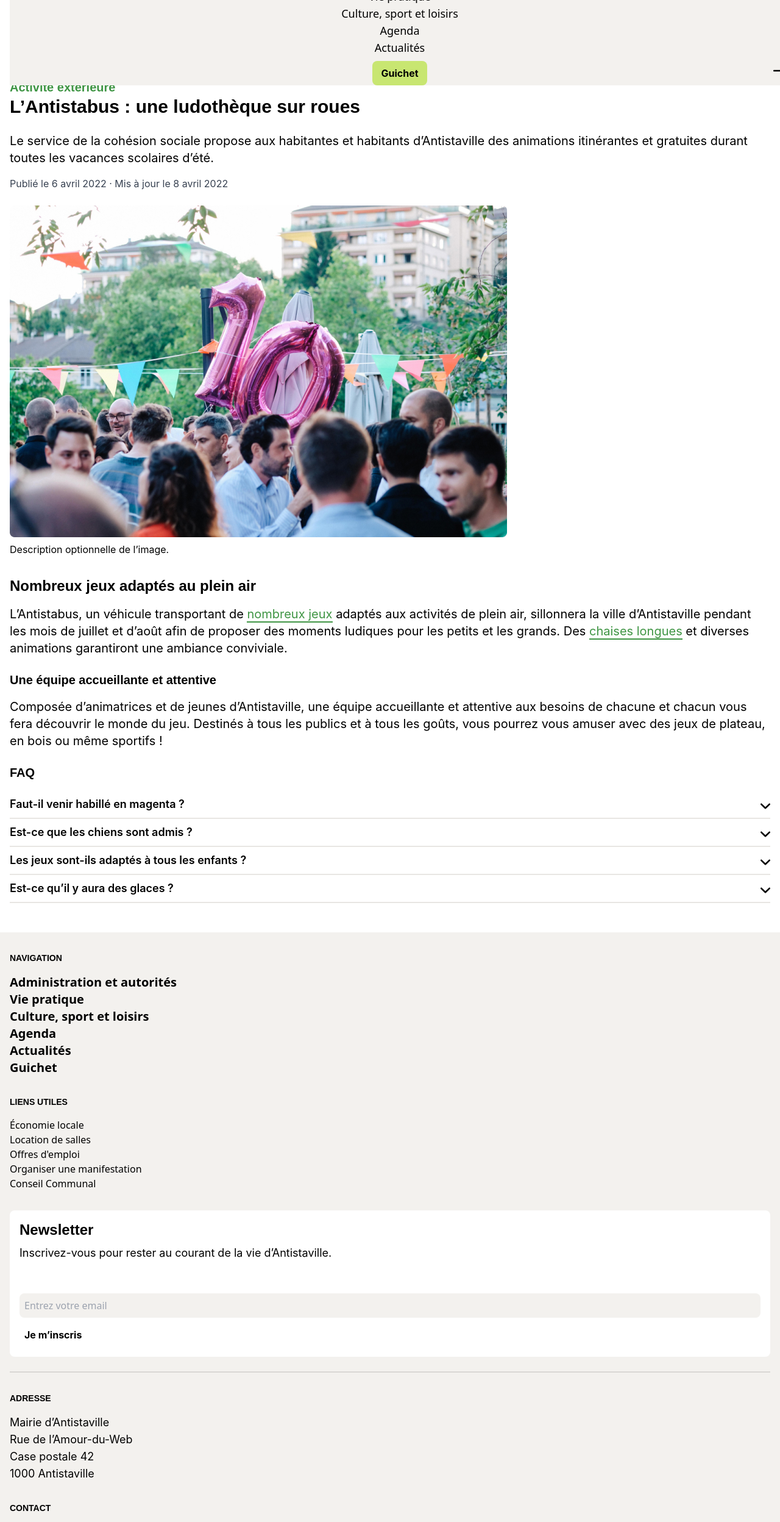
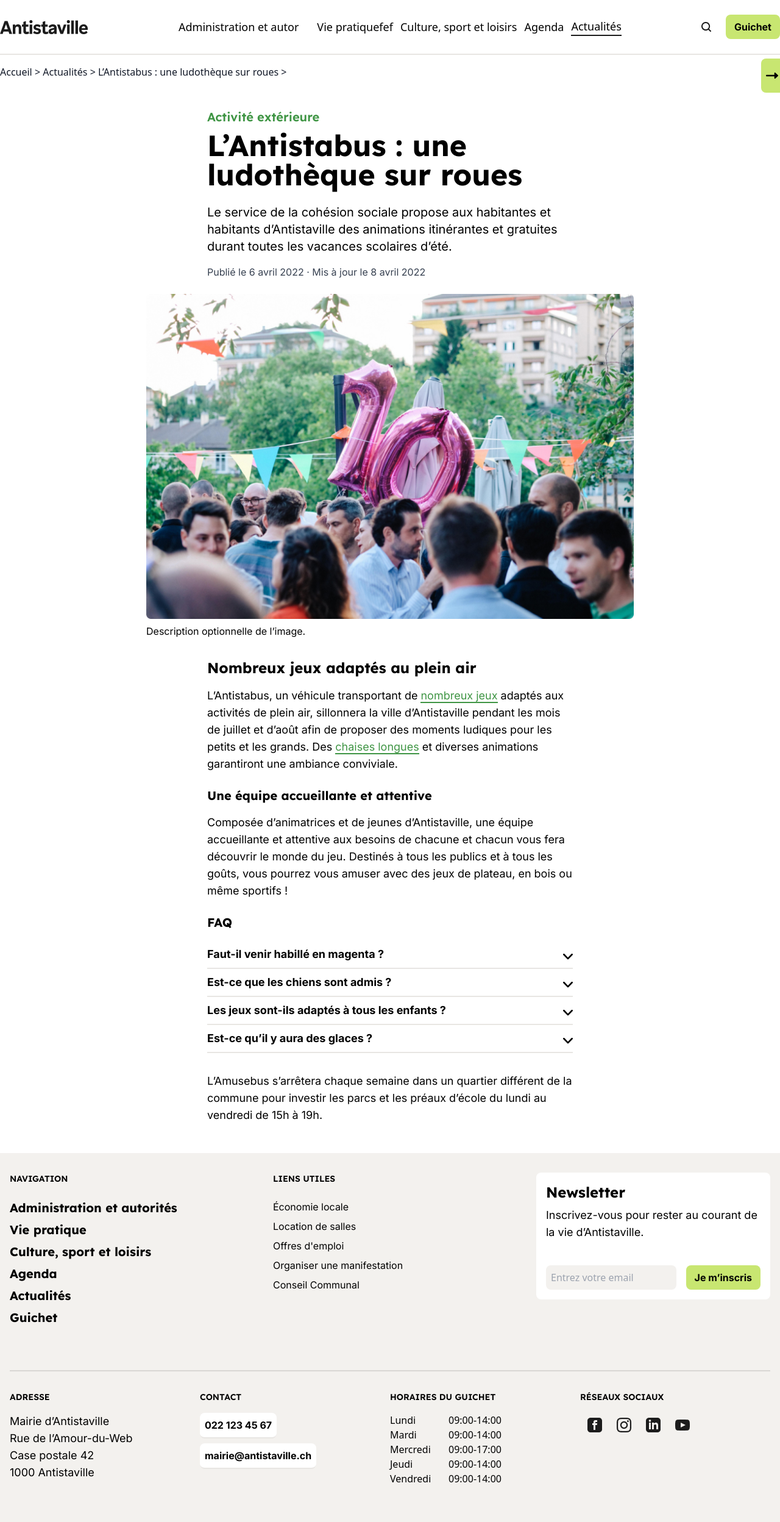
Before and after one commit to Boris74000/exercice-antistaville, a website: page public/index.html in a window 1280 px wide. Shown: the top 2496 px of the page at 61% size. Drawn offline with Linux system fonts and the light colour scheme.

Commit message:
Fin d'intégration

```diff
--- a/public/index.html
+++ b/public/index.html
@@ -4,63 +4,88 @@
     <meta charset="UTF-8">
     <meta http-equiv="X-UA-Compatible" content="IE=edge,chrome=1">
     <meta name="viewport" content="width=device-width, initial-scale=1">
-    <title>Antistaville - Actualité</title>
+    <meta name="description" content="L'Antistabus renforce la cohésion sociale">
+    <title>L’Antistabus : une ludothèque sur roues</title>
+    <link rel="preconnect" href="https://fonts.googleapis.com">
+    <link rel="preconnect" href="https://fonts.gstatic.com" crossorigin>
+    <link href="https://fonts.googleapis.com/css2?family=Inter:wght@400;700&family=Lexend:wght@600;700&display=swap" rel="stylesheet">
     <link rel="stylesheet" href="./output.css">
 </head>
 <body>
     <main>
-        <header class="relative flex justify-between items-center py-6 border-b-2 border-antistaville-gray-200 mx-4">
+        <header class="relative flex justify-between items-center py-6 border-b-2 border-antistaville-gray-200 mx-4 sm:container sm:mx-auto">
             <img src="img/antistaville.png" alt="Logo de Antistaville"/>
-            <nav id="main-menu" class="fixed left-0 top-0 w-full z-10 bg-antistaville-gray-50 pb-4 hidden-menu-mobile transition-transform duration-400">
-                <img id="close-menu-mobile" alt="icone d'une croix" class="w-5 h-5 ml-auto mt-2.5 mr-2.5 mb-2.5" src="img/xmark-solid.svg">
-                <ul class="list-none flex flex-col items-center">
+
+            <nav id="main-menu" class="hidden-menu-mobile style-menu-mobile">
+                <img id="close-menu-mobile" alt="icone d'une croix" class="w-5 h-5 ml-auto mt-4 mr-2.5 -mb-2.5 cursor-pointer lg:hidden" src="img/xmark-solid.svg">
+                <ul class="list-none flex flex-col items-center lg:flex-row">
                     <li>
-                        <a href="#">Administration et autorités</a>
+                        <a href="#">Administration et autor</a>
                     </li>
-                    <li>
-                        <a href="#">Vie pratique</a>
+                    <li class="lg:mx-1.5">
+                        <a href="#">Vie pratiquefef</a>
                     </li>
-                    <li>
+                    <li class="lg:mx-1.5">
                         <a href="#">Culture, sport et loisirs</a>
                     </li>
-                    <li>
+                    <li class="lg:mx-1.5">
                         <a href="#">Agenda</a>
                     </li>
-                    <li>
+                    <li class="active lg:mx-1.5">
                         <a href="#">Actualités</a>
                     </li>
                 </ul>
-                <button class="btn-antistaville-green-anise-500 block mx-auto mt-2 ">
+                <button class="btn-antistaville-green-anise-500 block mx-auto mt-2 lg:hidden">
                     <a href="#">Guichet</a>
                 </button>
             </nav>
+
             <div class="flex items-center">
-                <img id="magnifier-icon" class="mr-6" src="img/magnifier-icon.png" alt="Icone d'une loupe"/>
-                <div id="search-block" class="flex items-center fixed ease-in-out duration-500 hidden-search-block">
-                    <img id="close-search-block" class="w-5 h-5 mr-2" src="img/right-long-solid.svg" alt="Icone d'une flèche qui pointe vers la droite"/>
+                <img id="magnifier-icon" class="mr-6 cursor-pointer" src="img/magnifier-icon.png" alt="Icone d'une loupe"/>
+                <div id="search-block" class="btn-antistaville-green-anise-500 p-2 flex items-center fixed ease-in-out duration-500 hidden-search-block">
+                    <img id="close-search-block" class="w-5 h-5 mr-2 cursor-pointer" src="img/right-long-solid.svg" alt="Icone d'une flèche qui pointe vers la droite"/>
+                    <form>
                         <input class="smallest-text input" type="text" name="search" id="search" placeholder="Rechercher"/>
-                    <img class="ml-2" src="img/magnifier-icon.png" alt="Icone d'une loupe"/>
+                        <button type="submit"><img class="ml-2 cursor-pointer" src="img/magnifier-icon.png" alt="Icone d'une loupe"/></button>
+                    </form>
+
                 </div>
 
-                <div id="burger-icon">
+                <div id="burger-icon" class="lg:hidden">
                     <div class="burger-icon-style"></div>
                     <div class="burger-icon-style"></div>
                     <div class="burger-icon-style"></div>
                 </div>
 
-                <button class="btn-antistaville-green-anise-500 hidden">Guichet</button>
+                <button class="btn-antistaville-green-anise-500 hidden lg:block">Guichet</button>
             </div>
         </header>
 
-        <section class="mx-4 mb-12">
+        <section class="mb-12 mx-4 sm:container sm:mx-auto">
             <div class="breadcrumb my-4 font-semibold font-normal text-base text-gray-900">
-                <span>< Actualités</span>
+                <div class="sm:hidden">
+                    <span>
+                        <a href="#">< Actualité</a>
+                    </span>
+                </div>
+                <div class="hidden sm:block">
+                    <span>
+                        <a href="#">Accueil ></a>
+                    </span>
+                    <span>
+                        <a href="#">Actualités ></a>
+                    </span>
+                    <span>
+                        <a href="#">L’Antistabus : une ludothèque sur roues ></a>
+                    </span>
+                </div>
             </div>
 
-            <div class="mb-6">
-                <h3 class="text-antistaville-green-mint-500 text-xl font-semibold">Activité extérieure</h3>
-                <h1 class="font-bold text-3xl mb-6">L’Antistabus : une ludothèque sur roues</h1>
-                <p class="text-xl">Le service de la cohésion sociale propose aux habitantes et habitants d’Antistaville des animations itinérantes et
+            <div class="lg:max-w-800 mx-auto mt-12">
+                <div class="mb-6 lg:w-9/12 mx-auto">
+                    <h3 class="text-antistaville-green-mint-500 text-xl font-semibold mb-2">Activité extérieure</h3>
+                    <h1 class="font-bold text-3xl lg:text-5xl mb-6">L’Antistabus : une ludothèque sur roues</h1>
+                    <p class="text-xl lg:23px ">Le service de la cohésion sociale propose aux habitantes et habitants d’Antistaville des animations itinérantes et
                         gratuites durant toutes les vacances scolaires d’été.</p>
                     <p class="smallest-text text-gray-700 mt-4">Publié le 6 avril 2022 · Mis à jour le 8 avril 2022</p>
                 </div>
@@ -70,21 +95,21 @@
                     <p class="smallest-text mt-2 mb-8">Description optionnelle de l’image.</p>
                 </div>
 
-            <div class="mb-6">
+                <div class="mb-6 lg:w-9/12 mx-auto">
                     <h2 class="text-2xl	font-bold mb-4">Nombreux jeux adaptés au plein air</h2>
-                <p class="text-xl">L’Antistabus, un véhicule transportant de <a href="#" class="text-antistaville-green-mint-500 border-b-2 border-antistaville-green-mint-500">nombreux jeux</a> adaptés aux activités de plein air, sillonnera la ville
+                    <p>L’Antistabus, un véhicule transportant de <a href="#" class="text-antistaville-green-mint-500 border-b-2 border-antistaville-green-mint-500">nombreux jeux</a> adaptés aux activités de plein air, sillonnera la ville
                         d’Antistaville pendant les mois de juillet et d’août afin de proposer des moments ludiques pour les petits et les grands.
                         Des <a href="#" class="text-antistaville-green-mint-500 border-b-2 border-antistaville-green-mint-500">chaises longues</a> et diverses animations garantiront une ambiance conviviale.</p>
                 </div>
 
-            <div class="mb-6">
+                <div class="mb-6 lg:w-9/12 mx-auto">
                     <h2 class="text-xl font-bold mb-4">Une équipe accueillante et attentive</h2>
-                <p class="text-xl">Composée d’animatrices et de jeunes d’Antistaville, une équipe accueillante et attentive aux besoins de chacune et chacun vous
+                    <p>Composée d’animatrices et de jeunes d’Antistaville, une équipe accueillante et attentive aux besoins de chacune et chacun vous
                         fera découvrir le monde du jeu. Destinés à tous les publics et à tous les goûts, vous pourrez vous amuser avec des jeux de plateau,
                         en bois ou même sportifs !</p>
                 </div>
 
-            <div>
+                <div class="lg:w-9/12 mx-auto">
                     <h2 class="text-xl font-bold mb-4">FAQ</h2>
 
                     <div class="container-accordion accordion">
@@ -124,17 +149,19 @@
                     </div>
                 </div>
 
-            <div>
-                <p class="hidden">L’Amusebus s’arrêtera chaque semaine dans un quartier différent de la commune pour investir les parcs et les préaux
+                <div class="hidden md:block md:mt-8 lg:w-9/12 mx-auto">
+                    <p>L’Amusebus s’arrêtera chaque semaine dans un quartier différent de la commune pour investir les parcs et les préaux
                         d’école du lundi au vendredi de 15h à 19h.</p>
                 </div>
+            </div>
+
 
         </section>
 
         <footer class="bg-antistaville-gray-50 pt-8 px-4 pb-6">
             <!--Footer top-->
-            <div class="border-b-2 border-antistaville-gray-300 pb-6">
-                <div class="mb-8">
+            <div class="border-b-2 border-antistaville-gray-300 pb-8 sm:container sm:mx-auto sm:flex sm:flex-wrap sm:justify-center lg:justify-between">
+                <div class="navigation mb-8 sm:basis-2/4 sm:flex sm:flex-col sm:items-center lg:basis-1/3 lg:items-start">
                     <h4 class="footer-h4">Navigation</h4>
                     <ul class="list-none">
                         <li>
@@ -158,7 +185,7 @@
                     </ul>
                 </div>
 
-                <div class="mb-8">
+                <div class="useful-links mb-8 sm:basis-2/4 sm:flex sm:flex-col sm:items-center lg:basis-1/3 lg:items-start">
                     <h4 class="footer-h4">Liens utiles</h4>
                     <ul class="list-none">
                         <li>
@@ -179,15 +206,15 @@
                     </ul>
                 </div>
 
-                <div class="bg-white rounded-lg	p-4 h-60 flex flex-col justify-between">
+                <div class="bg-white rounded-lg	p-4 h-60 flex flex-col justify-between sm:max-w-sm sm:max-h-52 lg:basis-1/3">
                     <div>
                         <h4 class="font-bold text-2xl mb-2">Newsletter</h4>
                         <p>Inscrivez-vous pour rester au courant de la vie d’Antistaville.</p>
                     </div>
                     <div>
-                        <form class="flex flex-col items-start	">
-                            <input class="input smallest-text w-full" type="email" name="email" id="email" placeholder="Entrez votre email">
-                            <button class="bg-antistaville-green-anise-500 rounded-lg mt-2 p-2 font-bold text-base" type="submit">Je m’inscris</button>
+                        <form class="flex flex-col items-start sm:flex-row">
+                            <input class="input smallest-text w-full sm:mr-4" type="email" name="email" id="email" placeholder="Entrez votre email">
+                            <button class="btn-antistaville-green-anise-500 font-bold text-base mt-2 sm:min-w-max sm:mt-0" type="submit">Je m’inscris</button>
                         </form>
 
                     </div>
@@ -196,8 +223,8 @@
             </div>
 
             <!--Footer bottom-->
-            <div class="py-8 border-b-2 border-antistaville-gray-300">
-                <div class="mb-8">
+            <div class="py-8 border-b-2 border-antistaville-gray-300 sm:container sm:mx-auto sm:flex sm:flex-wrap sm:justify-center max-sm:flex max-sm:flex-col max-sm:items-center">
+                <div class="mb-8 sm:basis-1/3 xl:basis-1/4">
                     <h4 class="footer-h4">Adresse</h4>
                     <p>Mairie d’Antistaville<br>
                         Rue de l’Amour-du-Web<br>
@@ -205,7 +232,7 @@
                         1000 Antistaville</p>
                 </div>
 
-                <div class="mb-8">
+                <div class="mb-8 sm:basis-1/3 xl:basis-1/4">
                     <h4 class="footer-h4">Contact</h4>
                     <div class="flex flex-col items-start">
                         <button class="footer-btn-contact mb-2"><a href="tel:221234567">022 123 45 67</a></button>
@@ -213,11 +240,11 @@
                     </div>
                 </div>
 
-                <div class="mb-8">
+                <div class="mb-8 sm:basis-1/3 xl:basis-1/4">
                     <h4 class="footer-h4">Horaires du guichet</h4>
                     <div>
                         <div class="flex">
-                            <div class="flex flex-col w-36">
+                            <div class="flex flex-col w-24">
                                 <span>Lundi</span>
                                 <span>Mardi</span>
                                 <span>Mercredi</span>
@@ -237,8 +264,8 @@
 
                 </div>
 
-                <div>
-                    <h4 class="footer-h4 mb-6">Réseaux sociaux</h4>
+                <div class="social-network transition-transform xl:basis-1/4">
+                    <h4 class="footer-h4 mb-6 sm:text-center xl:text-start">Réseaux sociaux</h4>
                     <div class="flex">
                         <a href="#">
                             <img class="mx-3" src="img/facebook.png" alt="Logo de Facebook">
@@ -258,17 +285,17 @@
             </div>
 
             <!--Legal notice-->
-            <div class="flex flex-wrap py-6">
+            <div class="legal-notice flex flex-wrap py-6 sm:container sm:mx-auto sm:justify-between">
                 <div class="flex flex-wrap mb-2">
-                    <p class="smallest-text mb-2">Copyright © 2022 Antistaville</p>
-                    <p class="smallest-text border-b-2 border-antistaville-gray-300 mr-4">
-                        <a href="#">Protections des données</a>
+                    <p class="smallest-text mb-2 mr-4">Copyright © 2022 Antistaville</p>
+                    <p class="smallest-text mr-4">
+                        <a class="border-b-2 border-antistaville-gray-300" href="#">Protections des données</a>
                     </p>
-                    <p class="smallest-text border-b-2 border-antistaville-gray-300 mr-4">
-                        <a href="#">Plan du site</a>
+                    <p class="smallest-text mr-4">
+                        <a class="border-b-2 border-antistaville-gray-300" href="#">Plan du site</a>
                     </p>
-                    <p class="smallest-text border-b-2 border-antistaville-gray-300 mr-4">
-                        <a href="#">Lexique</a>
+                    <p class="smallest-text mr-4">
+                        <a class="border-b-2 border-antistaville-gray-300" href="#">Lexique</a>
                     </p>
                 </div>
                 <div>
```
Lines whose indentation alone changed are shown as unchanged.
